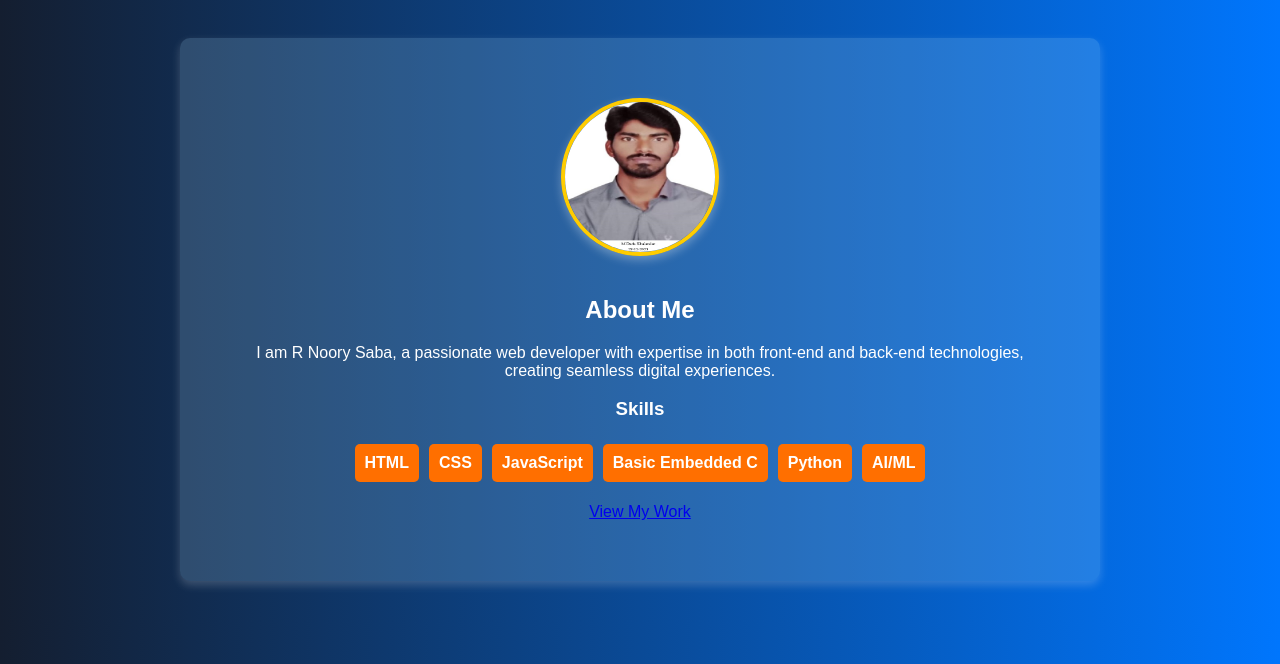
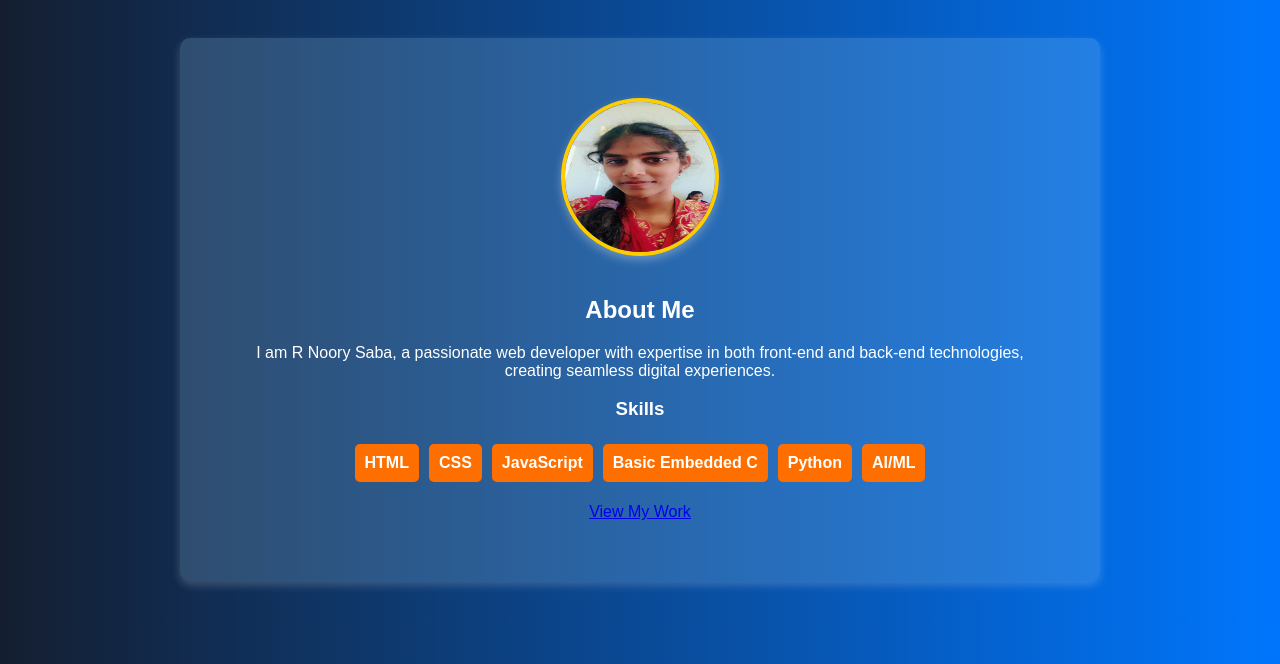
Before and after one commit to Norrysaba22/Micro_IIT_Internship_Saba_Protfolio, a plain HTML site: page index.html in a window 1280 px wide. Shown: the part 136-800 px from the top of the page. Drawn offline with Linux system fonts and the light colour scheme.

Commit message:
Update index.html

```diff
--- a/index.html
+++ b/index.html
@@ -23,7 +23,7 @@
 
     <section id="about" class="fade-in">
         <div class="about-container">
-            <img src="kala.jpg" alt="Profile Picture" class="profile-img animated-border">
+            <img src="Saba.jpeg" alt="Profile Picture" class="profile-img animated-border">
             <div class="about-content">
                 <h2>About Me</h2>
                 <p>I am R Noory Saba, a passionate web developer with expertise in both front-end and back-end
```
